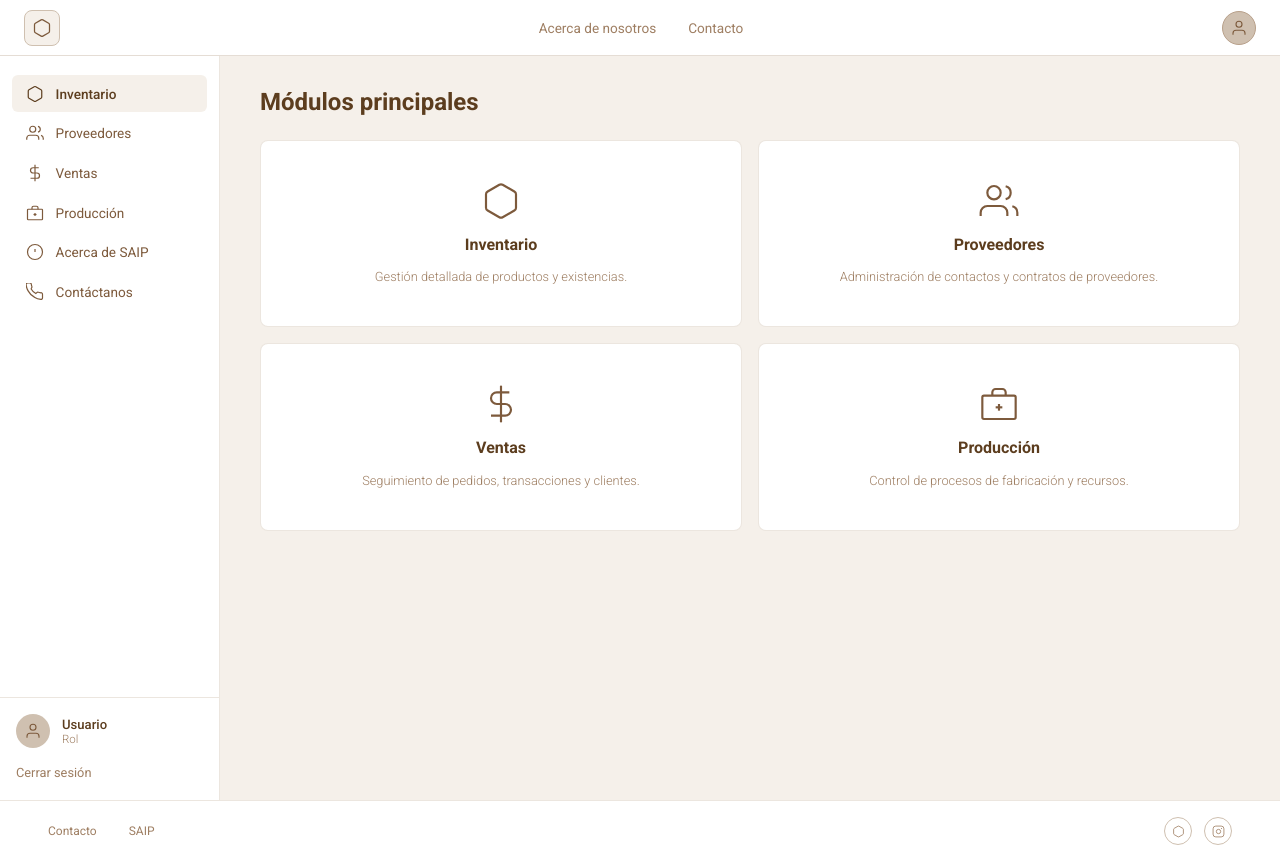
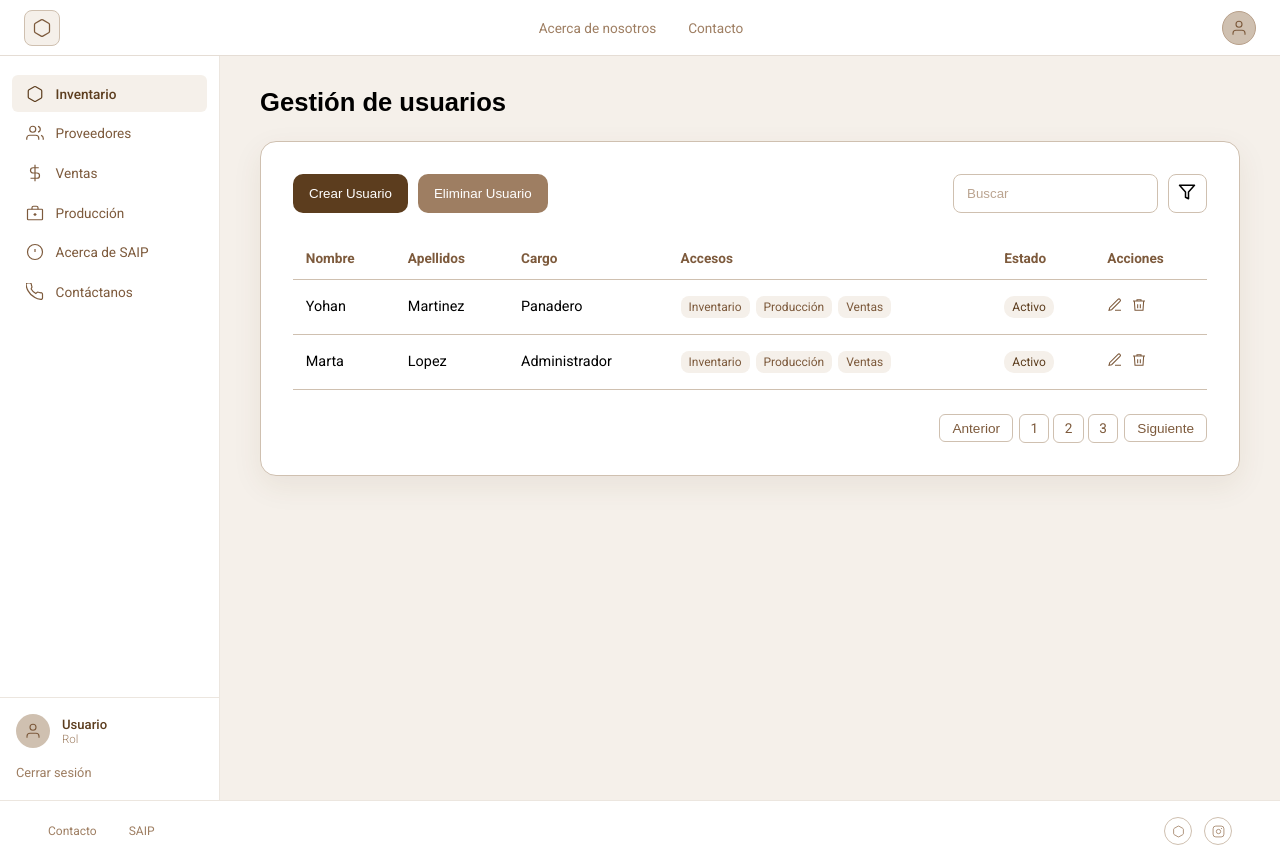
Before and after one commit to NVega04/saip-proyect, a React (Vite) app in the folder F/: page / in a window 1280 px wide. Built offline with nearby package versions, Linux system fonts and the light colour scheme.

Commit message:
feat: HU001-registro_usuario

```diff
--- a/F/src/App.tsx
+++ b/F/src/App.tsx
@@ -1,7 +1,7 @@
-import Dashboard from './components/Dashboard'
+import User from './components/user'
 
 function App() {
-  return <Dashboard />
+  return <User />
 }
 
 export default App
--- /dev/null
+++ b/F/src/components/user.css
@@ -0,0 +1,326 @@
+:root {
+  --dark: #5c3d1e;
+  --medium: #7d5a3c;
+  --mid: #9e7e62;
+  --light: #b8a08a;
+  --pale: #cfc0b0;
+  --bg: #f5f0ea;
+  --white: #ffffff;
+}
+
+/* Título */
+
+.user-title{
+  font-size:1.6rem;
+  font-weight:600;
+  font-family:'Poppins',sans-serif;
+  margin-bottom:1.5rem;
+}
+
+/* Tarjeta */
+
+.user-card{
+  background:var(--white);
+  border-radius:16px;
+  padding:2rem;
+  border:1px solid var(--pale);
+  box-shadow:0 10px 30px rgba(92,61,30,0.08);
+  animation: fadeIn .4s ease;
+  overflow-x:auto;
+}
+
+/* animación suave */
+
+@keyframes fadeIn{
+  from{
+    opacity:0;
+    transform: translateY(10px);
+  }
+  to{
+    opacity:1;
+    transform: translateY(0);
+  }
+}
+
+/* Header */
+
+.user-header{
+  display:flex;
+  justify-content:space-between;
+  margin-bottom:1.5rem;
+}
+
+.user-actions{
+  display:flex;
+  gap:10px;
+}
+
+/* Botones */
+
+.btn-create{
+  background:var(--dark);
+  color:var(--white);
+  border:none;
+  padding:.6rem 1rem;
+  border-radius:10px;
+  cursor:pointer;
+  transition: transform .15s ease, box-shadow .15s ease;
+}
+
+.btn-create:hover{
+  transform: scale(1.05);
+  box-shadow:0 6px 12px rgba(92,61,30,0.15);
+}
+
+.btn-delete{
+  background:var(--mid);
+  color:var(--white);
+  border:none;
+  padding:.6rem 1rem;
+  border-radius:10px;
+  cursor:pointer;
+  transition: transform .15s ease, box-shadow .15s ease;
+}
+
+.btn-delete:hover{
+  transform: scale(1.05);
+  box-shadow:0 6px 12px rgba(92,61,30,0.15);
+}
+
+/* efecto presión */
+
+.btn-create:active,
+.btn-delete:active{
+  transform: scale(.95);
+}
+
+/* filtros */
+
+.user-filters{
+  display:flex;
+  gap:10px;
+}
+
+.input-search{
+  padding:.5rem .8rem;
+  border-radius:8px;
+  border:1px solid var(--pale);
+  background:var(--white);
+  transition:border .2s ease, box-shadow .2s ease;
+}
+
+.input-search::placeholder{
+  color:var(--mid);
+  opacity:.7;
+}
+
+.input-search:focus{
+  outline:none;
+  border-color:var(--light);
+  box-shadow:0 0 0 2px rgba(184,160,138,0.2);
+}
+
+.btn-filter{
+  padding:.5rem .8rem;
+  border-radius:8px;
+  border:none;
+  background:var(--pale);
+  cursor:pointer;
+  transition: background .2s ease;
+}
+
+.btn-filter:hover{
+  background:var(--light);
+}
+
+/* TABLA */
+
+.user-table{
+  width:100%;
+  border-collapse:collapse;
+  min-width:650px;
+}
+
+.user-table th{
+  text-align:left;
+  padding:.8rem;
+  font-size:.85rem;
+  color:var(--medium);
+  border-bottom:1px solid var(--pale);
+}
+
+.user-table td{
+  padding:1rem .8rem;
+  font-size:.9rem;
+  border-bottom:1px solid var(--pale);
+}
+
+.user-table tbody tr{
+  transition: background-color .2s ease;
+}
+
+.user-table tbody tr:hover{
+  background: var(--bg);
+}
+
+/* accesos */
+
+.access-tags{
+  display:flex;
+  gap:6px;
+}
+
+.tag{
+  background:var(--bg);
+  color:var(--medium);
+  font-size:.75rem;
+  padding:4px 8px;
+  border-radius:8px;
+  transition: all .2s ease;
+}
+
+.tag:hover{
+  background: var(--pale);
+  color: var(--dark);
+}
+
+/* estado */
+
+.status-active{
+  background:var(--bg);
+  color:var(--dark);
+  font-size:.75rem;
+  padding:4px 8px;
+  border-radius:10px;
+}
+
+/* acciones */
+
+.actions{
+  display:flex;
+  gap:8px;
+}
+
+.icon-btn{
+  background:none;
+  border:none;
+  cursor:pointer;
+}
+
+.icon-btn svg{
+  stroke: var(--medium);
+  transition: stroke .2s ease, transform .15s ease;
+}
+
+.icon-btn:hover svg{
+  stroke: var(--dark);
+  transform: scale(1.15);
+}
+
+/* PAGINACIÓN */
+
+.pagination{
+  margin-top:1.5rem;
+  display:flex;
+  justify-content:flex-end;
+  align-items:center;
+  gap:6px;
+}
+
+.page-btn{
+  padding:.35rem .75rem;
+  border-radius:6px;
+  border:1px solid var(--pale);
+  background:transparent;
+  color:var(--medium);
+  font-size:.85rem;
+  cursor:pointer;
+  transition:all .2s ease;
+}
+
+.page-btn:hover{
+  background: var(--dark);
+  color: var(--white);
+  border-color: var(--dark);
+}
+
+.page-btn:active{
+  transform: scale(.95);
+}
+
+.pages{
+  display:flex;
+  gap:4px;
+}
+
+.page-number{
+  padding:.35rem .65rem;
+  border-radius:6px;
+  border:1px solid var(--pale);
+  background:transparent;
+  color:var(--medium);
+  font-size:.85rem;
+  cursor:pointer;
+  transition:all .2s ease;
+}
+
+.page-number:hover{
+  background:var(--dark);
+  color: var(--white);
+  border-color:var(--dark);
+}
+
+.page-number.active{
+  background: var(--dark);
+  color: var(--white);
+  border-color: var(--dark);
+}
+
+.page-number:active{
+  transform: scale(.95);
+}
+
+/* RESPONSIVE */
+
+@media (max-width: 768px){
+
+  .user-header{
+    flex-direction: column;
+    gap: 1rem;
+    align-items: stretch;
+  }
+
+  .user-actions{
+    justify-content: space-between;
+  }
+
+  .user-filters{
+    width: 100%;
+  }
+
+  .input-search{
+    width: 100%;
+  }
+
+  .pagination{
+    justify-content:center;
+    flex-wrap:wrap;
+  }
+
+}
+
+.btn-filter{
+  padding:.5rem .6rem;
+  border-radius:8px;
+  border:1px solid var(--pale);
+  background:transparent;
+  cursor:pointer;
+}
+
+.btn-filter:hover{
+  background: var(--dark);
+}
+
+.btn-filter:hover svg{
+  stroke: var(--white);
+}
--- /dev/null
+++ b/F/src/components/user.tsx
@@ -0,0 +1,192 @@
+import { JSX, useState } from "react";
+import Layout from "./Layout";
+import "./user.css";
+
+interface User {
+  id: number;
+  first_name: string;
+  last_name: string;
+  email: string;
+  position: string;
+  phone?: string;
+  role_id: number;
+  is_admin: boolean;
+  status: string;
+}
+
+export default function User(): JSX.Element {
+
+  const [users] = useState<User[]>([
+    {
+      id: 1,
+      first_name: "Yohan",
+      last_name: "Martinez",
+      email: "yohan@email.com",
+      position: "Panadero",
+      phone: "300000000",
+      role_id: 1,
+      is_admin: false,
+      status: "Activo",
+    },
+    {
+      id: 2,
+      first_name: "Marta",
+      last_name: "Lopez",
+      email: "marta@email.com",
+      position: "Administrador",
+      phone: "300000001",
+      role_id: 2,
+      is_admin: true,
+      status: "Activo",
+    },
+  ]);
+  const [page, setPage] = useState<number | null>(null);
+
+  return (
+    <Layout>
+
+      <h1 className="user-title">Gestión de usuarios</h1>
+
+      <div className="user-card">
+
+        {/* HEADER */}
+        <div className="user-header">
+
+          <div className="user-actions">
+            <button className="btn-create">Crear Usuario</button>
+            <button className="btn-delete">Eliminar Usuario</button>
+          </div>
+
+          <div className="user-filters">
+            <input
+              className="input-search"
+              placeholder="Buscar"
+            />
+<button className="btn-filter">
+  <svg
+    xmlns="http://www.w3.org/2000/svg"
+    width="18"
+    height="18"
+    viewBox="0 0 24 24"
+    fill="none"
+    stroke="currentColor"
+    strokeWidth="2"
+    strokeLinecap="round"
+    strokeLinejoin="round"
+  >
+    <polygon points="22 3 2 3 10 12 10 19 14 21 14 12 22 3"></polygon>
+  </svg>
+</button>
+          </div>
+
+        </div>
+
+        {/* TABLA */}
+
+        <table className="user-table">
+
+          <thead>
+            <tr>
+              <th>Nombre</th>
+              <th>Apellidos</th>
+              <th>Cargo</th>
+              <th>Accesos</th>
+              <th>Estado</th>
+              <th>Acciones</th>
+            </tr>
+          </thead>
+
+          <tbody>
+
+            {users.map((u) => (
+
+              <tr key={u.id}>
+
+                <td>{u.first_name}</td>
+                <td>{u.last_name}</td>
+                <td>{u.position}</td>
+
+                <td>
+                  <div className="access-tags">
+                    <span className="tag">Inventario</span>
+                    <span className="tag">Producción</span>
+                    <span className="tag">Ventas</span>
+                  </div>
+                </td>
+
+                <td>
+                  <span className="status-active">{u.status}</span>
+                </td>
+
+                <td>
+
+                  <div className="actions">
+
+                    {/* editar */}
+                    <button className="icon-btn">
+                      <svg width="16" height="16" viewBox="0 0 24 24" fill="none" stroke="#7d5a3c" strokeWidth="1.6">
+                        <path d="M12 20h9"/>
+                        <path d="M16.5 3.5a2.1 2.1 0 013 3L7 19l-4 1 1-4 12.5-12.5z"/>
+                      </svg>
+                    </button>
+
+                    {/* eliminar */}
+                    <button className="icon-btn">
+                      <svg width="16" height="16" viewBox="0 0 24 24" fill="none" stroke="#7d5a3c" strokeWidth="1.6">
+                        <polyline points="3 6 5 6 21 6"/>
+                        <path d="M19 6l-1 14H6L5 6"/>
+                        <path d="M10 11v6"/>
+                        <path d="M14 11v6"/>
+                        <path d="M9 6V4h6v2"/>
+                      </svg>
+                    </button>
+
+                  </div>
+
+                </td>
+
+              </tr>
+
+            ))}
+
+          </tbody>
+
+        </table>
+
+        {/* PAGINACIÓN */}
+
+      <div className="pagination">
+
+    <button
+      className="page-btn"
+     onClick={()=>setPage((page ?? 1) - 1)}
+     >
+     Anterior
+    </button>
+
+      <div className="pages">
+          {[1,2,3].map((p)=>(
+          <span
+          key={p}
+          className={`page-number ${page === p ? "active" : ""}`}
+          onClick={()=>setPage(p)}
+          >
+          {p}
+         </span>
+       ))}
+      </div>
+
+      <button
+        className="page-btn"
+        onClick={()=>setPage((page ?? 0) + 1)}
+        >
+        Siguiente
+      </button>
+
+        </div>
+
+      </div>
+
+    </Layout>
+  );
+}
```
